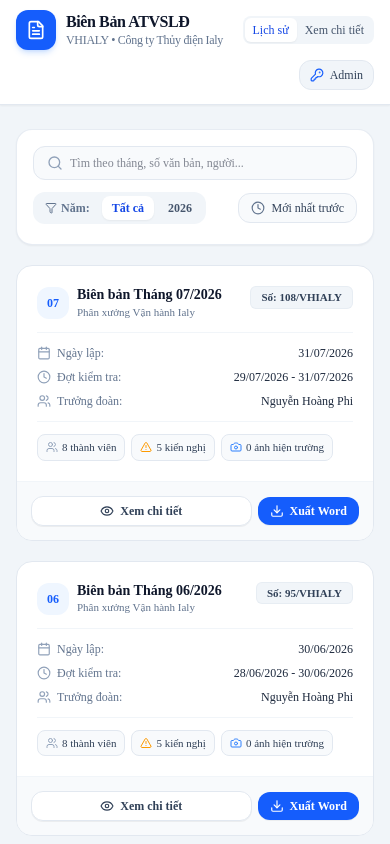
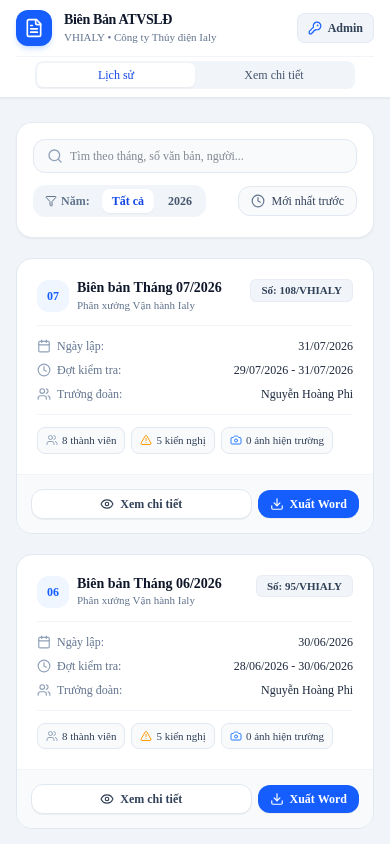
Before and after one commit to ftu016-create/atvsld-ialy, a React (Vite) app: page / in a window 390 px wide. Shown: the top 844 px of the page. Built offline with nearby package versions, Linux system fonts and the light colour scheme; no server answers; the database is empty.

Commit message:
feat(ui): update header layout and styling
Refactor the header to a more compact design and improve responsiveness by streamlining element alignment.

```diff
--- a/src/components/Header.tsx
+++ b/src/components/Header.tsx
@@ -63,79 +63,43 @@ export const Header: React.FC<HeaderProps> = ({
   };
 
   return (
-    <header className="sticky top-0 z-30 bg-white/95 backdrop-blur border-b border-slate-200 shadow-xs">
+    <header className="sticky top-0 z-30 bg-white/95 backdrop-blur-md border-b border-slate-200/90 shadow-xs">
       <div className="max-w-7xl mx-auto px-4 sm:px-6 lg:px-8">
-        <div className="flex flex-col md:flex-row items-center justify-between py-2.5 gap-2.5">
+        <div className="flex items-center justify-between py-2.5 gap-3">
 
-          {/* Logo & Title & Role Indicator */}
-          <div className="flex items-center gap-3 w-full md:w-auto justify-between md:justify-start">
-            <div className="flex items-center gap-2.5">
-              <div className="w-10 h-10 rounded-xl bg-blue-600 text-white flex items-center justify-center shadow-md shadow-blue-500/20 font-bold text-lg">
+          {/* Left: Brand & Month Tag */}
+          <div className="flex items-center gap-3 shrink-0">
+            <div className="w-9 h-9 rounded-xl bg-blue-600 text-white flex items-center justify-center shadow-md shadow-blue-500/20 font-bold">
               <FileText className="w-5 h-5" />
             </div>
             <div>
               <div className="flex items-center gap-2">
-                  <h1 className="font-bold text-slate-900 text-base sm:text-lg leading-tight tracking-tight">
+                <h1 className="font-bold text-slate-900 text-sm sm:text-base leading-tight tracking-tight">
                   Biên Bản ATVSLĐ
                 </h1>
 
                 {/* Show current month badge ONLY when viewing or editing a specific report */}
                 {activeTab !== 'history' && (
-                    <span className="hidden sm:inline-flex items-center gap-1 px-2.5 py-0.5 rounded-full text-[11px] font-bold bg-blue-50 text-blue-700 border border-blue-200">
+                  <span className="hidden sm:inline-flex items-center px-2 py-0.5 rounded-md text-[11px] font-bold bg-blue-50 text-blue-700 border border-blue-200/70">
                     Tháng {report.thang_nam}
                   </span>
                 )}
               </div>
-                <p className="text-xs text-slate-500 font-medium tracking-tight">
+              <p className="text-[11px] text-slate-500 font-medium">
                 VHIALY  •  Công ty Thủy điện Ialy
               </p>
             </div>
           </div>
 
-            {/* Mobile View Toggle */}
-            <div className="flex md:hidden bg-slate-100 p-0.5 rounded-lg text-xs">
-              <button
-                id="btn-mobile-history-tab"
-                onClick={() => setActiveTab('history')}
-                className={`px-2 py-1 font-medium rounded-md transition ${
-                  activeTab === 'history' ? 'bg-white text-blue-700 shadow-xs' : 'text-slate-600'
-                }`}
-              >
-                Lịch sử
-              </button>
-              <button
-                id="btn-mobile-preview-tab"
-                onClick={() => setActiveTab('preview')}
-                className={`px-2 py-1 font-medium rounded-md transition ${
-                  activeTab === 'preview' ? 'bg-white text-blue-700 shadow-xs' : 'text-slate-600'
-                }`}
-              >
-                Xem chi tiết
-              </button>
-              {isAdmin && (
-                <button
-                  id="btn-mobile-edit-tab"
-                  onClick={() => handleTabClick('edit')}
-                  className={`px-2 py-1 font-medium rounded-md transition flex items-center gap-1 ${
-                    activeTab === 'edit' ? 'bg-white text-blue-700 shadow-xs' : 'text-slate-600'
-                  }`}
-                >
-                  <Edit3 className="w-3 h-3 text-blue-600" />
-                  <span>Soạn thảo</span>
-                </button>
-              )}
-            </div>
-          </div>
-
-          {/* Center Tab Switcher (Desktop) */}
-          <div className="hidden md:flex items-center bg-slate-100 p-1 rounded-xl border border-slate-200/80">
+          {/* Center: Navigation Tabs (Desktop & Tablet) */}
+          <div className="hidden md:flex items-center bg-slate-100/90 p-1 rounded-xl border border-slate-200/70 shrink-0">
             <button
               id="btn-desktop-history-tab"
               onClick={() => setActiveTab('history')}
-              className={`px-3.5 py-1.5 text-xs font-semibold rounded-lg transition flex items-center gap-1.5 ${
+              className={`px-3 py-1.5 text-xs font-semibold rounded-lg transition-all flex items-center gap-1.5 cursor-pointer ${
                 activeTab === 'history'
                   ? 'bg-white text-blue-700 shadow-xs'
-                  : 'text-slate-600 hover:text-slate-900'
+                  : 'text-slate-600 hover:text-slate-900 hover:bg-slate-200/50'
               }`}
             >
               <History className="w-3.5 h-3.5" />
@@ -145,14 +109,14 @@ export const Header: React.FC<HeaderProps> = ({
             <button
               id="btn-desktop-preview-tab"
               onClick={() => setActiveTab('preview')}
-              className={`px-3.5 py-1.5 text-xs font-semibold rounded-lg transition flex items-center gap-1.5 ${
+              className={`px-3 py-1.5 text-xs font-semibold rounded-lg transition-all flex items-center gap-1.5 cursor-pointer ${
                 activeTab === 'preview'
                   ? 'bg-white text-blue-700 shadow-xs'
-                  : 'text-slate-600 hover:text-slate-900'
+                  : 'text-slate-600 hover:text-slate-900 hover:bg-slate-200/50'
               }`}
             >
               <Eye className="w-3.5 h-3.5" />
-              <span>Xem văn bản chi tiết</span>
+              <span>Xem văn bản</span>
             </button>
 
             {isAdmin && (
@@ -160,36 +124,35 @@ export const Header: React.FC<HeaderProps> = ({
                 id="btn-desktop-edit-tab"
                 onClick={() => handleTabClick('edit')}
                 title="Vào giao diện soạn thảo & sửa đổi"
-                className={`px-3.5 py-1.5 text-xs font-semibold rounded-lg transition flex items-center gap-1.5 ${
+                className={`px-3 py-1.5 text-xs font-semibold rounded-lg transition-all flex items-center gap-1.5 cursor-pointer ${
                   activeTab === 'edit'
                     ? 'bg-white text-blue-700 shadow-xs'
-                    : 'text-slate-600 hover:text-slate-900'
+                    : 'text-slate-600 hover:text-slate-900 hover:bg-slate-200/50'
                 }`}
               >
                 <Edit3 className="w-3.5 h-3.5 text-blue-600" />
-                <span>Soạn thảo biểu mẫu</span>
+                <span>Soạn thảo</span>
               </button>
             )}
           </div>
 
-          {/* Right Action Bar with User Role & Functional Buttons */}
-          <div className="flex items-center gap-1.5 sm:gap-2 w-full md:w-auto overflow-x-auto pb-1 md:pb-0 justify-end">
+          {/* Right: Actions & User Role Controls */}
+          <div className="flex items-center gap-2 shrink-0">
 
-            {/* Role Switcher Pill */}
+            {/* Role Badge / Login Button */}
             {isAdmin ? (
-              <div className="flex items-center gap-1 bg-emerald-50 border border-emerald-200 py-1 px-2.5 rounded-xl">
-                <span className="text-[11px] font-bold text-emerald-800 flex items-center gap-1">
-                  <ShieldCheck className="w-3.5 h-3.5 text-emerald-600" />
-                  <span className="hidden sm:inline">Quyền:</span> Admin
-                </span>
+              <div className="flex items-center gap-1.5 bg-emerald-50 border border-emerald-200/80 px-2.5 py-1 rounded-lg text-[11px] font-semibold text-emerald-800">
+                <ShieldCheck className="w-3.5 h-3.5 text-emerald-600 shrink-0" />
+                <span>Admin</span>
+                <span className="text-emerald-300">|</span>
                 <button
                   id="btn-header-logout-admin"
                   onClick={onLogoutAdmin}
                   title="Thoát quyền Admin (Chuyển sang chế độ Đồng nghiệp)"
-                  className="ml-1.5 text-[11px] text-emerald-700 hover:text-red-600 underline font-medium flex items-center gap-0.5"
+                  className="text-emerald-700 hover:text-red-600 transition flex items-center gap-0.5 cursor-pointer"
                 >
                   <LogOut className="w-3 h-3" />
-                  <span>Thoát</span>
+                  <span className="hidden sm:inline">Thoát</span>
                 </button>
               </div>
             ) : (
@@ -197,12 +160,15 @@ export const Header: React.FC<HeaderProps> = ({
                 id="btn-header-login-admin"
                 onClick={onOpenAdminAuth}
                 title="Đăng nhập tài khoản Quản trị viên để soạn thảo và chỉnh sửa biên bản"
-                className="inline-flex items-center gap-1.5 px-2.5 py-1.5 text-xs font-medium text-slate-700 bg-slate-100 hover:bg-slate-200 border border-slate-200 rounded-xl transition whitespace-nowrap"
+                className="inline-flex items-center gap-1.5 px-2.5 py-1.5 text-xs font-semibold text-slate-700 bg-slate-100 hover:bg-slate-200 border border-slate-200/80 rounded-lg transition whitespace-nowrap cursor-pointer"
               >
                 <KeyRound className="w-3.5 h-3.5 text-blue-600" />
-                <span className="hidden sm:inline">Đăng nhập</span> Admin
+                <span>Admin</span>
               </button>
             )}
+
+            {/* Separator */}
+            <div className="hidden sm:block h-5 w-px bg-slate-200" />
 
             {/* Admin-Only New Report */}
             {isAdmin && (
@@ -210,10 +176,10 @@ export const Header: React.FC<HeaderProps> = ({
                 id="btn-header-new-report"
                 onClick={onNew}
                 title="Tạo biên bản tháng mới"
-                className="inline-flex items-center gap-1.5 px-2.5 py-1.5 text-xs font-medium text-slate-700 bg-slate-100 hover:bg-slate-200 rounded-xl transition whitespace-nowrap"
+                className="inline-flex items-center gap-1.5 px-2.5 py-1.5 text-xs font-semibold text-slate-700 hover:text-slate-900 bg-white hover:bg-slate-50 border border-slate-200/80 rounded-lg transition whitespace-nowrap shadow-2xs cursor-pointer"
               >
-                <PlusCircle className="w-3.5 h-3.5 text-slate-600" />
-                <span className="hidden lg:inline">Tạo mới</span>
+                <PlusCircle className="w-3.5 h-3.5 text-blue-600" />
+                <span className="hidden sm:inline">Tạo mới</span>
               </button>
             )}
 
@@ -223,7 +189,7 @@ export const Header: React.FC<HeaderProps> = ({
                 id="btn-header-save"
                 onClick={onSave}
                 disabled={isSaving}
-                className="inline-flex items-center gap-1 px-3 py-1.5 text-xs font-medium text-blue-700 bg-blue-50 hover:bg-blue-100 border border-blue-200 rounded-xl transition whitespace-nowrap"
+                className="inline-flex items-center gap-1.5 px-3 py-1.5 text-xs font-bold text-blue-700 bg-blue-50 hover:bg-blue-100 border border-blue-200 rounded-lg transition whitespace-nowrap shadow-2xs cursor-pointer"
               >
                 {isSaving ? (
                   <CheckCircle2 className="w-3.5 h-3.5 text-blue-600 animate-pulse" />
@@ -234,35 +200,70 @@ export const Header: React.FC<HeaderProps> = ({
               </button>
             )}
 
-            {/* Actions: Print / PDF & Export Word (.docx) */}
+            {/* Export & Print actions */}
             {activeTab !== 'history' && (
-              <>
+              <div className="flex items-center gap-1.5">
                 <button
                   id="btn-header-print-pdf"
                   onClick={onPrint || (() => window.print())}
                   title={`In hoặc Lưu PDF (khổ A4 Ngang) cho biên bản Tháng ${report.thang_nam}`}
-                  className="inline-flex items-center gap-1.5 px-3 py-1.5 text-xs font-semibold text-slate-700 bg-slate-100 hover:bg-slate-200 border border-slate-200 rounded-xl transition whitespace-nowrap"
+                  className="inline-flex items-center gap-1.5 px-2.5 py-1.5 text-xs font-semibold text-slate-700 bg-slate-100 hover:bg-slate-200 border border-slate-200/80 rounded-lg transition whitespace-nowrap cursor-pointer"
                 >
                   <Printer className="w-3.5 h-3.5 text-slate-600" />
-                  <span className="hidden sm:inline">In / Xuất PDF</span>
-                  <span className="sm:hidden">In PDF</span>
+                  <span className="hidden lg:inline">In PDF</span>
                 </button>
 
                 <button
                   id="btn-header-export-docx"
                   onClick={onExportDocx}
                   title={`Xuất file Word (.docx) cho biên bản Tháng ${report.thang_nam}`}
-                  className="inline-flex items-center gap-1.5 px-3.5 py-1.5 text-xs font-bold text-white bg-blue-600 hover:bg-blue-700 active:bg-blue-800 rounded-xl shadow-sm shadow-blue-500/25 transition whitespace-nowrap"
+                  className="inline-flex items-center gap-1.5 px-3 py-1.5 text-xs font-bold text-white bg-blue-600 hover:bg-blue-700 active:bg-blue-800 rounded-lg shadow-xs shadow-blue-500/20 transition whitespace-nowrap cursor-pointer"
                 >
                   <Download className="w-3.5 h-3.5" />
                   <span>Xuất Word</span>
                 </button>
-              </>
+              </div>
             )}
 
           </div>
 
         </div>
+
+        {/* Mobile View Toggle Bar (Only visible on small mobile screens) */}
+        <div className="flex md:hidden items-center justify-center pb-2 pt-1 border-t border-slate-100">
+          <div className="flex bg-slate-100 p-0.5 rounded-lg text-xs w-full max-w-xs justify-center">
+            <button
+              id="btn-mobile-history-tab"
+              onClick={() => setActiveTab('history')}
+              className={`flex-1 py-1 text-center font-medium rounded-md transition ${
+                activeTab === 'history' ? 'bg-white text-blue-700 shadow-xs' : 'text-slate-600'
+              }`}
+            >
+              Lịch sử
+            </button>
+            <button
+              id="btn-mobile-preview-tab"
+              onClick={() => setActiveTab('preview')}
+              className={`flex-1 py-1 text-center font-medium rounded-md transition ${
+                activeTab === 'preview' ? 'bg-white text-blue-700 shadow-xs' : 'text-slate-600'
+              }`}
+            >
+              Xem chi tiết
+            </button>
+            {isAdmin && (
+              <button
+                id="btn-mobile-edit-tab"
+                onClick={() => handleTabClick('edit')}
+                className={`flex-1 py-1 text-center font-medium rounded-md transition flex items-center justify-center gap-1 ${
+                  activeTab === 'edit' ? 'bg-white text-blue-700 shadow-xs' : 'text-slate-600'
+                }`}
+              >
+                <Edit3 className="w-3 h-3 text-blue-600" />
+                <span>Soạn thảo</span>
+              </button>
+            )}
+          </div>
+        </div>
       </div>
     </header>
   );
```
Lines whose indentation alone changed are shown as unchanged.
